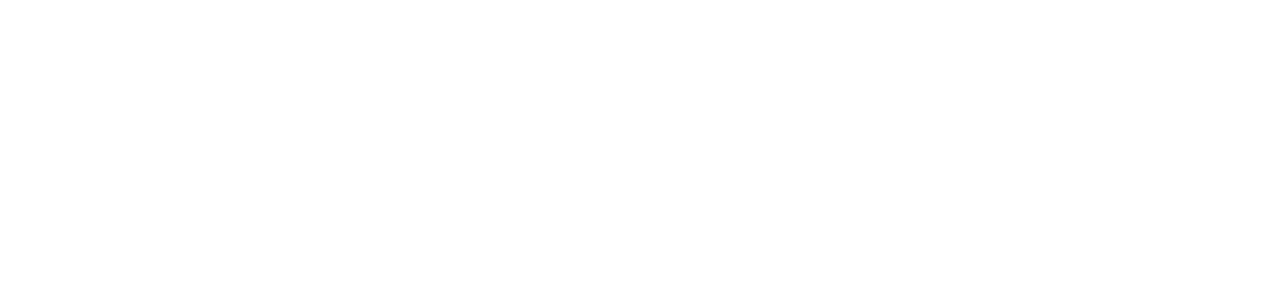
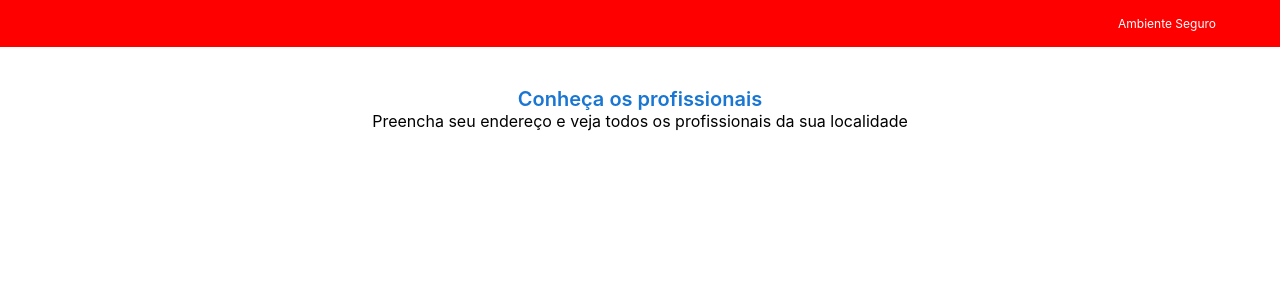
Before and after one commit to nathabonfim59/ediaristas, a Next.js app: page / in a window 1280 px wide. Shown: the top 300 px of the page. Built offline with nearby package versions, Linux system fonts and the light colour scheme.

Commit message:
add(componentes): SafeEviroment e PageTitle

```diff
--- a/src/pages/index.tsx
+++ b/src/pages/index.tsx
@@ -1,10 +1,17 @@
 import type { NextPage } from 'next'
 import Head from 'next/head'
 import Image from 'next/image'
+import PageTitle from 'ui/components/data-display/PageTitle/PageTitle';
+import SafeEnvironment from 'ui/components/feedback/SafeEnvironment/SafeEnvironment';
 
 const Home: NextPage = () => {
   return (
     <div>
+      <SafeEnvironment />
+      <PageTitle
+        title={'Conheça os profissionais'}
+        subtitle={'Preencha seu endereço e veja todos os profissionais da sua localidade'}
+      />
     </div>
   )
 }
--- /dev/null
+++ b/src/ui/components/data-display/PageTitle/PageTitle.style.tsx
@@ -0,0 +1,28 @@
+import { styled } from "@mui/material/styles";
+
+export const PageTitleContainer = styled("div")`
+  margin: ${({ theme }) => theme.spacing(5)} 0;
+  text-align: center;
+`;
+
+export const PageTitleStyled = styled("h2")`
+  margin: 0;
+  color: ${({ theme }) => theme.palette.primary.main};
+  font-size: ${({ theme }) => theme.typography.h6.fontSize};
+  font-weight: 600;
+
+  ${({ theme }) => theme.breakpoints.down("md")} {
+    font-size: ${({ theme }) => theme.typography.body1.fontSize};
+  }
+`;
+
+export const PageSubtitleStyled = styled("h3")`
+  margin: ${({ theme }) => theme.spacing(1.5) + " " + "0"};
+  color: ${({ theme }) => theme.palette.text.primary};
+  font-size: ${({ theme }) => theme.typography.body1.fontSize};
+  font-weight: normal;
+
+  ${({ theme }) => theme.breakpoints.down("md")} {
+    font-size: ${({ theme }) => theme.typography.body2.fontSize};
+  }
+`;
--- /dev/null
+++ b/src/ui/components/data-display/PageTitle/PageTitle.tsx
@@ -0,0 +1,20 @@
+import React from "react";
+import { PageTitleContainer, PageTitleStyled } from './PageTitle.style';
+
+interface PageTitleProps {
+    title: string;
+    subtitle?: string | JSX.Element;
+}
+
+const PageTitle: React.FC<PageTitleProps> = (props) => {
+    return (
+        <PageTitleContainer>
+            <PageTitleStyled>
+                {props.title}
+            </PageTitleStyled>
+            {props.subtitle}
+        </PageTitleContainer>
+    );
+}
+
+export default PageTitle;
--- /dev/null
+++ b/src/ui/components/feedback/SafeEnvironment/SafeEnvironment.style.tsx
@@ -0,0 +1,9 @@
+import { styled } from "@mui/material/styles";
+
+export const SafeEnviromentContainer = styled('div')`
+    background-color: red;
+    color: white;
+    text-align: right;
+    padding: 16px 0;
+    font-size: 12px
+`;
--- /dev/null
+++ b/src/ui/components/feedback/SafeEnvironment/SafeEnvironment.tsx
@@ -0,0 +1,15 @@
+import React from 'react';
+import { SafeEnviromentContainer } from './SafeEnvironment.style';
+import { Container } from '@mui/material';
+
+const SafeEnvironment = () => {
+    return (
+        <SafeEnviromentContainer>
+            <Container>
+                Ambiente Seguro
+            </Container>
+        </SafeEnviromentContainer>
+    );
+}
+
+export default SafeEnvironment;
```
